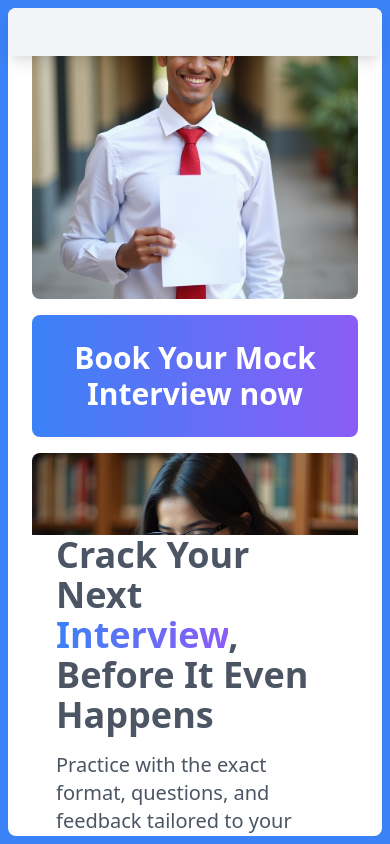
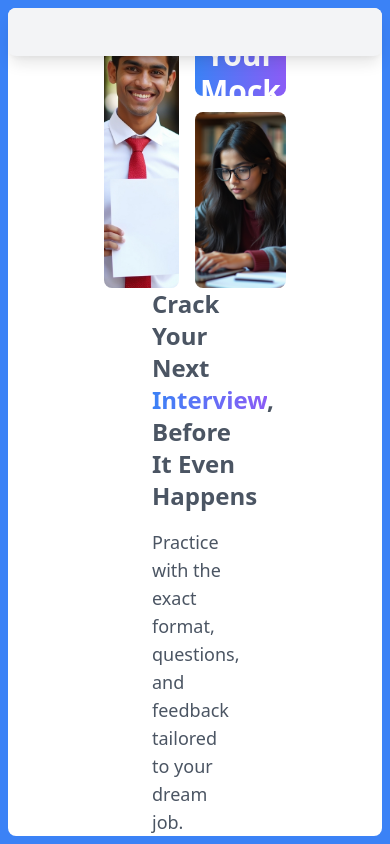
Before and after one commit to nvnjls/mock_zo, a React (Create React App) app: page / in a window 390 px wide. Built offline with nearby package versions, Linux system fonts and the light colour scheme.

Commit message:
modify landing page for better resizing in smaller screens

```diff
--- a/src/components/LandingPage.tsx
+++ b/src/components/LandingPage.tsx
@@ -3,37 +3,37 @@ import Navbar from "./Nav";
 
 const LandingPage = () => {
     return (
-        <section className="flex flex-col lg:flex-row h-screen pl-6 pr-6 lg:pl-24 lg:pr-24 w-full items-center justify-center">
-            {/* Right Section: Images */}
-            <div className="w-full lg:w-1/2 h-2/3 gap-4 flex flex-col lg:flex-row order-1 lg:order-2">
+        <section className="flex flex-col md:flex-row h-screen pl-24 pr-24 w-full items-center justify-center">
+            {/* Right Section: Images - Square container */}
+            <div className="w-full md:w-1/2 aspect-square gap-4 flex flex-row order-1 md:order-2">
                 {/* Vertical Image */}
-                <div className="w-full lg:w-1/2 h-full">
+                <div className="w-1/2 h-full">
                     <img
-                        src="images/jpg/student1.jpg"
+                        src={process.env.PUBLIC_URL + "/images/jpg/student1.jpg"}
                         alt="Vertical"
                         className="object-cover rounded-lg w-full h-full"
                     />
                 </div>
 
                 {/* Two Horizontal Images */}
-                <div className="w-full lg:w-1/2 flex flex-col gap-4">
+                <div className="w-1/2 flex flex-col gap-4">
                     <button className="btn bg-gradient-to-r from-primary to-secondary rounded-lg object-cover w-full h-1/3">
                         <h1 className="text-3xl font-bold text-white">Book Your Mock Interview now</h1>
                     </button>
                     <img
-                        src="images/jpg/student2.jpg"
+                        src={process.env.PUBLIC_URL + "/images/jpg/student2.jpg"}
                         alt="Bottom Horizontal"
                         className="object-cover rounded-lg w-full h-2/3"
                     />
                 </div>
             </div>
 
-            {/* Left Section: Text */}
-            <div className="w-full lg:w-1/2 text-gray-600 flex flex-col justify-center px-6 lg:px-12 bg-white order-2 lg:order-1">
-                <h1 className="text-4xl lg:text-6xl font-bold mb-4">
+            {/* Left Section: Text - Will appear below images on small screens */}
+            <div className="w-full md:w-1/2 text-gray-600 flex flex-col justify-center px-12 bg-white order-2 md:order-1">
+                <h1 className="text-2xl md:text-6xl font-bold mb-4">
                     Crack Your Next <span className="gradient-text">Interview</span>, Before It Even Happens
                 </h1>
-                <p className="text-xl lg:text-2xl mb-6">
+                <p className="text-lg md:text-2xl mb-6">
                     Practice with the exact format, questions, and feedback tailored to your dream job.
                 </p>
             </div>
--- a/src/components/StatsComponent.tsx
+++ b/src/components/StatsComponent.tsx
@@ -13,7 +13,7 @@ const StatsComponent = () => {
                     {/* Left Image - Larger */}
                     <div className="lg:w-1/2 relative">
                         <img
-                            src="images/jpg/student4.jpg"
+                            src={process.env.PUBLIC_URL + "/images/jpg/student4.jpg"} // Updated path
                             alt="Anxious students preparing for interviews"
                             className="rounded-xl shadow-2xl w-full h-auto object-cover min-h-[400px]"
                         />
@@ -31,7 +31,7 @@ const StatsComponent = () => {
                             <div className="stat">
                                 <div className="stat-title font-bold text-gray-600 text-lg opacity-80">Interview Anxiety</div>
                                 <div className="stat-value text-6xl text-error">94%</div>
-                                <div className="stat-desc text-gray-600  text-lg mt-2">
+                                <div className="stat-desc text-gray-600 text-lg mt-2">
                                     of candidates experience nervousness
                                 </div>
                             </div>
@@ -40,9 +40,9 @@ const StatsComponent = () => {
                         {/* Stat 2 - Preparation Gap */}
                         <div className="stats bg-white border-2 border-error/20 shadow-lg hover:shadow-xl transition-shadow w-full">
                             <div className="stat">
-                                <div className="stat-title font-bold text-gray-600  text-lg opacity-80">Lack of Preparation</div>
+                                <div className="stat-title font-bold text-gray-600 text-lg opacity-80">Lack of Preparation</div>
                                 <div className="stat-value text-6xl text-error">78%</div>
-                                <div className="stat-desc text-gray-600  text-lg mt-2">
+                                <div className="stat-desc text-gray-600 text-lg mt-2">
                                     freshers say colleges don't provide enough mocks
                                 </div>
                             </div>
@@ -53,7 +53,7 @@ const StatsComponent = () => {
                             <div className="stat">
                                 <div className="stat-title font-bold text-gray-600 text-lg opacity-80">Success Rate</div>
                                 <div className="stat-value text-6xl text-green-600">4/5</div>
-                                <div className="stat-desc text-gray-600  text-lg mt-2">
+                                <div className="stat-desc text-gray-600 text-lg mt-2">
                                     successful candidates credit mock interviews
                                 </div>
                             </div>
```
